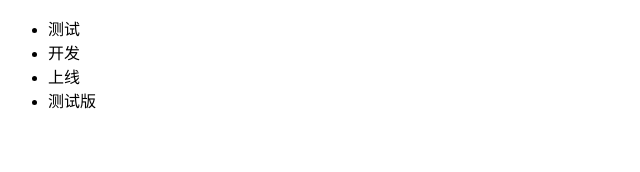
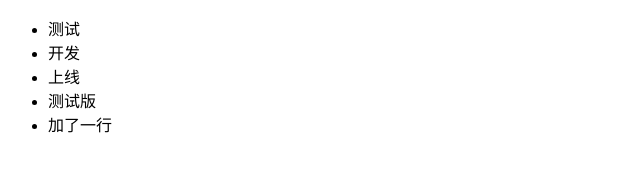
Before and after one commit to joycolu/dbhot, a plain HTML site: page index.html in a window 1280 px wide. Shown: the full height of the page, 0-640 px from the left. Drawn offline with Linux system fonts and the light colour scheme.

Commit message:
增加了一行

```diff
--- a/index.html
+++ b/index.html
@@ -12,6 +12,7 @@
         <li>开发</li>
         <li>上线</li>
         <li>测试版</li>
+        <li>加了一行</li>
     </ul>
 </body>
 </html>
```
